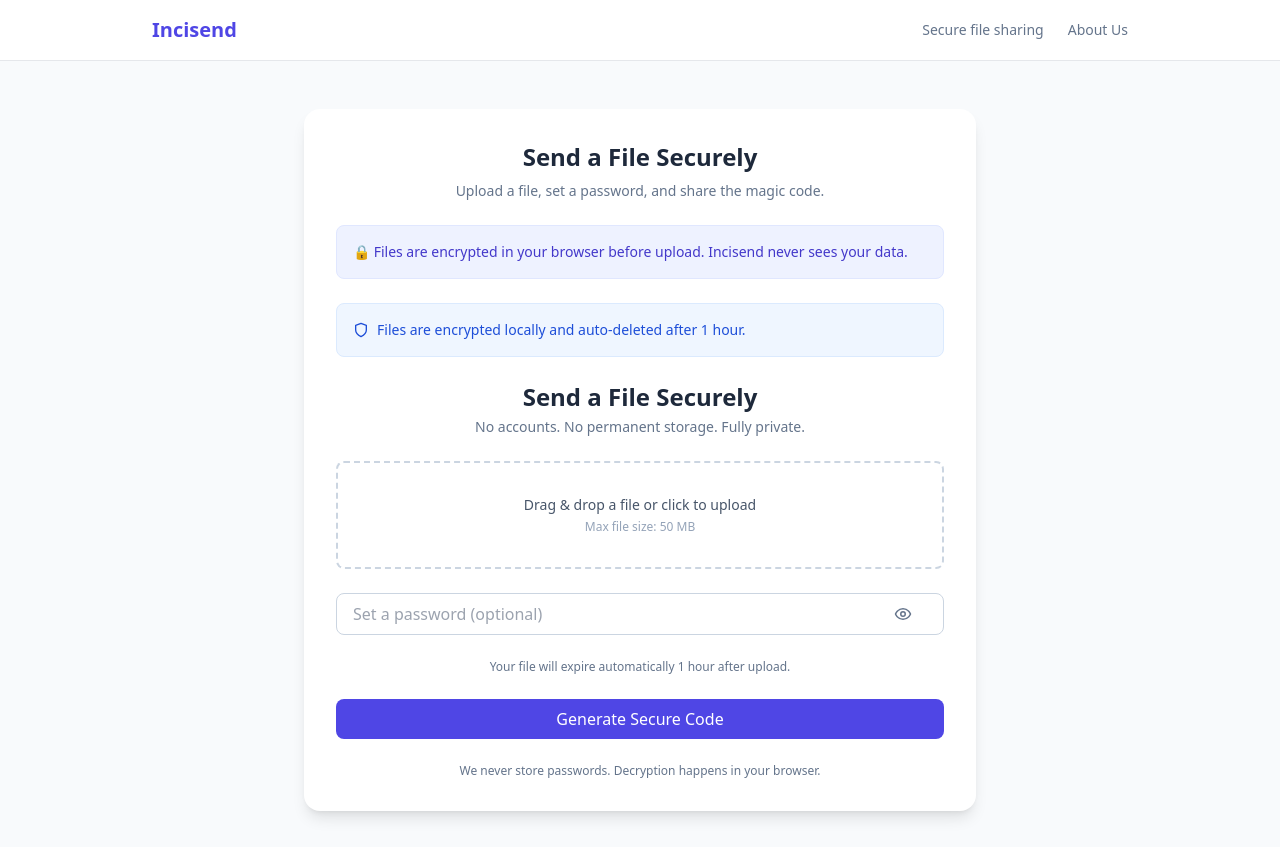
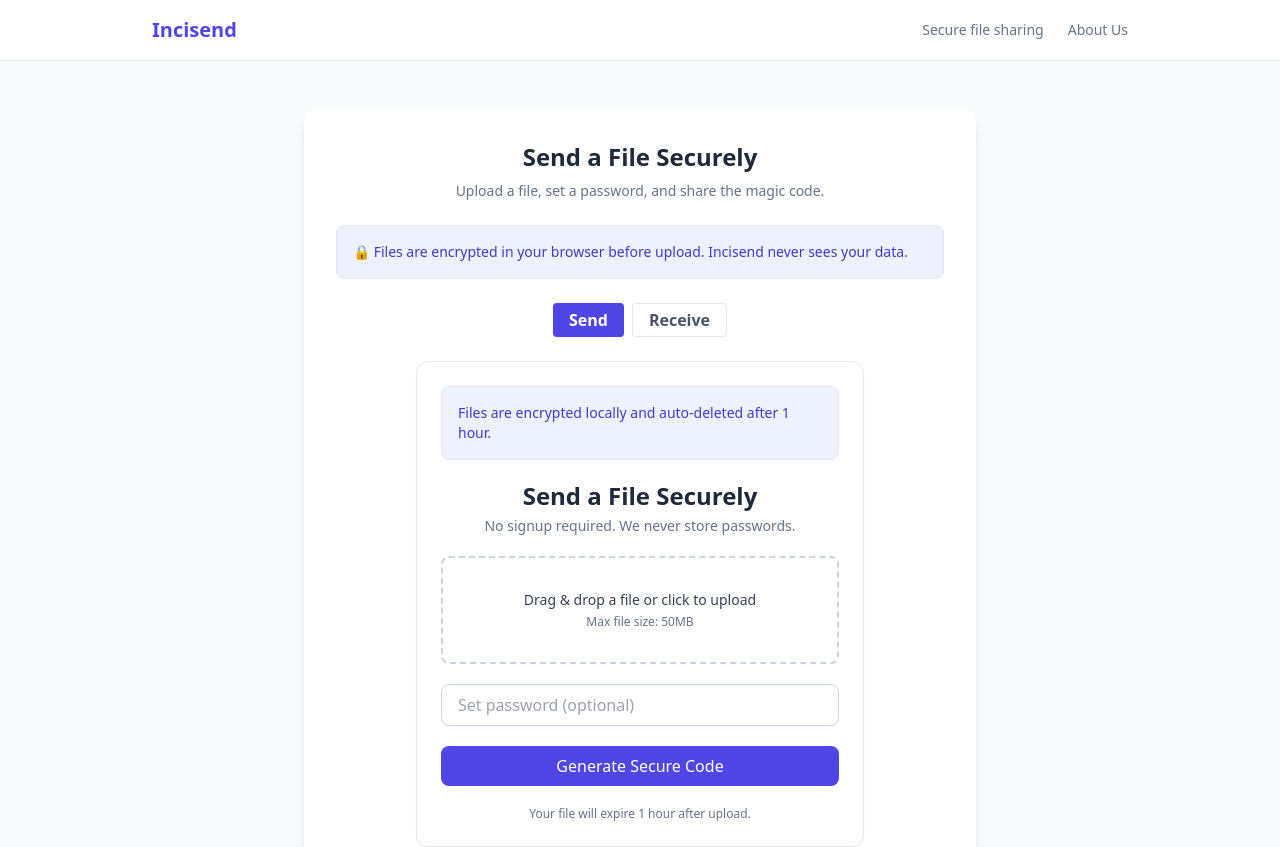
Before and after one commit to Inciverse/incisend, a Next.js app: page /send in a window 1280 px wide. Shown: the top 847 px of the page. Built offline with nearby package versions, Linux system fonts and the light colour scheme.

Commit message:
Update InciSend.tsx

```diff
--- a/components/InciSend.tsx
+++ b/components/InciSend.tsx
@@ -1,205 +1,113 @@
 "use client";
 
 import { useState } from "react";
-import {
-  Shield,
-  UploadCloud,
-  Eye,
-  EyeOff,
-  CheckCircle,
-} from "lucide-react";
+import { Eye, EyeOff } from "lucide-react";
 
+export default function Incisend() {
+  const [mode, setMode] = useState<"send" | "receive">("send");
 
-const MAX_FILE_SIZE = 50 * 1024 * 1024;
-
-function generateCode() {
-  return Math.random().toString(36).substring(2, 8).toUpperCase();
-}
-
-export default function InciSend({ mode }: { mode: "send" | "receive" }) {
-  const [file, setFile] = useState<File | null>(null);
+  // RECEIVE STATES
+  const [inputCode, setInputCode] = useState("");
   const [password, setPassword] = useState("");
   const [showPassword, setShowPassword] = useState(false);
-  const [code, setCode] = useState("");
-  const [inputCode, setInputCode] = useState("");
   const [message, setMessage] = useState("");
- const [dragActive, setDragActive] = useState(false);
 
+  // SEND STATES
+  const [file, setFile] = useState<File | null>(null);
+  const [sendPassword, setSendPassword] = useState("");
 
-  /* ================= SEND ================= */
-  const handleSend = async () => {
-    if (!file || !password) {
-      setMessage("Select a file and set a password.");
-      return;
-    }
-
-    if (file.size > MAX_FILE_SIZE) {
-      setMessage("File exceeds 50MB limit.");
-      return;
-    }
-
-    const generatedCode = generateCode();
-    const formData = new FormData();
-    formData.append("file", file);
-    formData.append("code", generatedCode);
-    formData.append("password", password);
-
-    const res = await fetch("/api/upload", {
-      method: "POST",
-      body: formData,
-    });
-
-    const json = await res.json();
-
-    if (!json.success) {
-      setMessage(json.error || "Upload failed.");
-      return;
-    }
-
-    setCode(generatedCode);
-    setMessage("File uploaded. Share the code & password.");
+  const handleReceive = () => {
+    setMessage("Decrypting file...");
   };
-
-  /* ================= RECEIVE ================= */
-  const handleReceive = async () => {
-    if (!inputCode) {
-      setMessage("Enter the magic code.");
-      return;
-    }
-
-    const res = await fetch("/api/download", {
-      method: "POST",
-      headers: { "Content-Type": "application/json" },
-      body: JSON.stringify({
-        code: inputCode.trim(),
-        password,
-      }),
-    });
-
-    if (!res.ok) {
-      setMessage("Invalid code or file expired.");
-      return;
-    }
-
-    const blob = await res.blob();
-    const url = window.URL.createObjectURL(blob);
-    const a = document.createElement("a");
-    a.href = url;
-    a.download = "downloaded-file";
-    a.click();
-    window.URL.revokeObjectURL(url);
-
-    setMessage("File downloaded successfully.");
-  };
-
-/* ================= SEND UI ================= */
 
   return (
     <div className="space-y-6">
 
-    {/* INFO BAR */}
-    <div className="rounded-lg border border-blue-100 bg-blue-50 p-4 text-sm text-blue-700 flex items-center gap-2">
-      <Shield size={16} />
+      {/* MODE SWITCH (optional but useful) */}
+      <div className="flex justify-center gap-2">
+        <button
+          onClick={() => setMode("send")}
+          className={`px-4 py-1 rounded ${
+            mode === "send"
+              ? "bg-indigo-600 text-white"
+              : "border text-slate-600"
+          }`}
+        >
+          Send
+        </button>
+        <button
+          onClick={() => setMode("receive")}
+          className={`px-4 py-1 rounded ${
+            mode === "receive"
+              ? "bg-indigo-600 text-white"
+              : "border text-slate-600"
+          }`}
+        >
+          Receive
+        </button>
+      </div>
+
+      {/* ================= SEND UI ================= */}
+      {mode === "send" && (
+        <div className="mx-auto w-full max-w-md space-y-5 rounded-xl border bg-white p-6 shadow-sm">
+
+          <div className="rounded-lg border border-indigo-100 bg-indigo-50 p-4 text-sm text-indigo-700">
             Files are encrypted locally and auto-deleted after 1 hour.
           </div>
 
-    {/* TITLE */}
           <div className="text-center">
             <h2 className="text-2xl font-bold">Send a File Securely</h2>
             <p className="mt-1 text-sm text-slate-500">
-        No accounts. No permanent storage. Fully private.
+              No signup required. We never store passwords.
             </p>
           </div>
 
-    {/* UPLOAD CARD */}
+          {/* UPLOAD BOX */}
           <label
-      className={`flex flex-col items-center justify-center rounded-lg border-2 border-dashed p-8 text-center transition cursor-pointer
-        ${
-          dragActive
-            ? "border-indigo-500 bg-indigo-50"
-            : "border-slate-300"
-        }`}
-      onDragOver={(e) => {
-        e.preventDefault();
-        setDragActive(true);
-      }}
-      onDragLeave={() => setDragActive(false)}
-      onDrop={(e) => {
-        e.preventDefault();
-        setDragActive(false);
-        setFile(e.dataTransfer.files?.[0] || null);
-      }}
+            className="
+              flex cursor-pointer flex-col items-center justify-center
+              rounded-lg border-2 border-dashed border-slate-300
+              p-8 text-center transition
+              hover:border-indigo-500 hover:bg-indigo-50
+            "
           >
-
-      <p className="text-sm text-slate-600">
-        Drag & drop a file or click to upload
-      </p>
-      <p className="mt-1 text-xs text-slate-400">
-        Max file size: 50 MB
-      </p>
-
             <input
               type="file"
               className="hidden"
               onChange={(e) => setFile(e.target.files?.[0] || null)}
             />
+
+            <p className="text-sm font-medium text-slate-700">
+              {file ? file.name : "Drag & drop a file or click to upload"}
+            </p>
+
+            <p className="mt-1 text-xs text-slate-500">
+              Max file size: 50MB
+            </p>
           </label>
 
-    {/* PASSWORD */}
-    <div className="relative">
           <input
-        type={showPassword ? "text" : "password"}
-        placeholder="Set a password (optional)"
-        value={password}
-        onChange={(e) => setPassword(e.target.value)}
-        className="w-full rounded-lg border px-4 py-2 pr-10"
+            type="password"
+            placeholder="Set password (optional)"
+            value={sendPassword}
+            onChange={(e) => setSendPassword(e.target.value)}
+            className="w-full rounded-lg border px-4 py-2"
           />
-      <button
-        type="button"
-        onClick={() => setShowPassword(!showPassword)}
-        className="absolute right-3 top-1/2 -translate-y-1/2 text-slate-500"
-      >
-        {showPassword ? <EyeOff size={18} /> : <Eye size={18} />}
-      </button>
-    </div>
 
-    {/* EXPIRY NOTE */}
-    <p className="text-xs text-slate-500 text-center">
-      Your file will expire automatically 1 hour after upload.
-    </p>
-
-    {/* ACTION */}
-    <button
-      onClick={handleSend}
-      className="w-full rounded-lg bg-indigo-600 py-2 font-medium text-white transition hover:bg-indigo-700"
-    >
+          <button className="w-full rounded-lg bg-indigo-600 py-2 font-medium text-white transition hover:bg-indigo-700">
             Generate Secure Code
           </button>
 
-    {/* FOOT TRUST */}
           <p className="text-center text-xs text-slate-500">
-      We never store passwords. Decryption happens in your browser.
+            Your file will expire 1 hour after upload.
           </p>
-
-    {message && (
-      <p className="text-center text-sm text-slate-500">
-        {message}
-      </p>
+        </div>
       )}
 
-  </div>
-);
+      {/* ================= RECEIVE UI ================= */}
+      {mode === "receive" && (
+        <div className="mx-auto w-full max-w-md space-y-5">
 
-
-     /* ================= UI ================= */
-
-        return (
-        <div className="space-y-6">
-
-            {/* ================= RECEIVE UI ================= */}
-
-              {mode === "receive" && (
-      <div className="space-y-5">
           <div className="rounded-lg border border-indigo-100 bg-indigo-50 p-4 text-sm text-indigo-700">
             Ensure you have the correct code. Files expire after 1 hour.
           </div>
@@ -245,15 +153,14 @@ return (
           <p className="text-center text-xs text-slate-500">
             Files are decrypted locally in your browser.
           </p>
-      </div>
-    )}
 
           {message && (
-      <p className="mt-4 text-center text-sm text-slate-500">
+            <p className="text-center text-sm text-slate-500">
               {message}
             </p>
           )}
-
+        </div>
+      )}
     </div>
   );
 }
```
Lines whose indentation alone changed are shown as unchanged.
